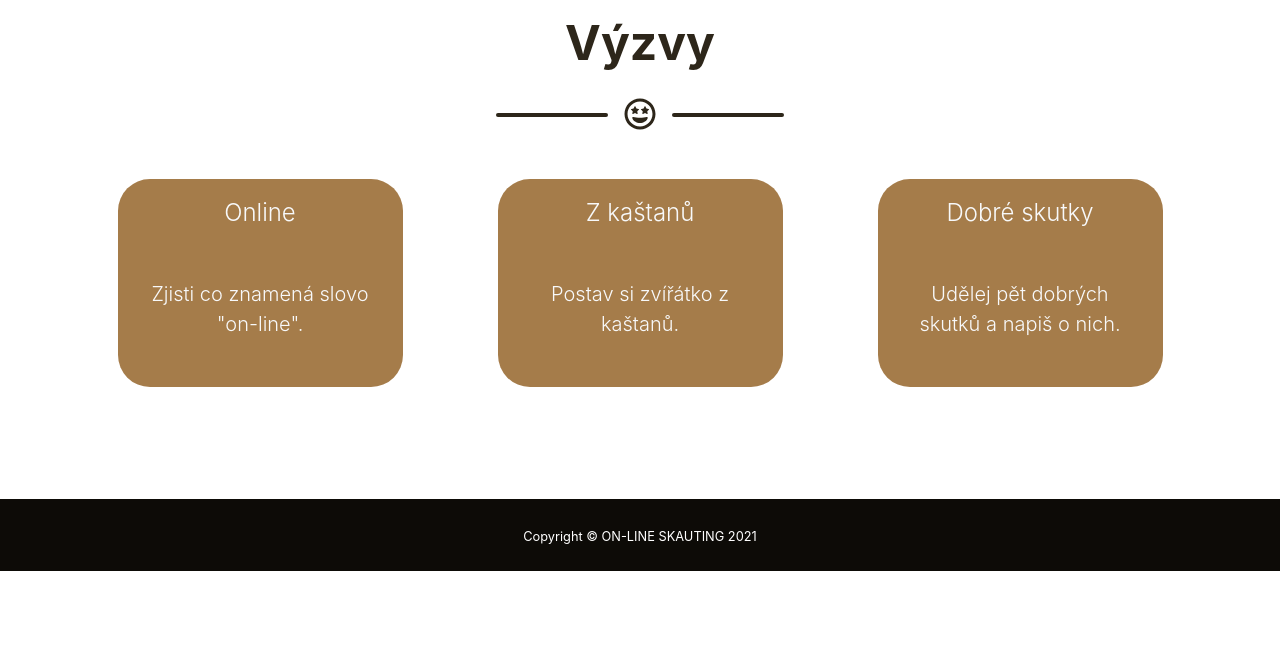
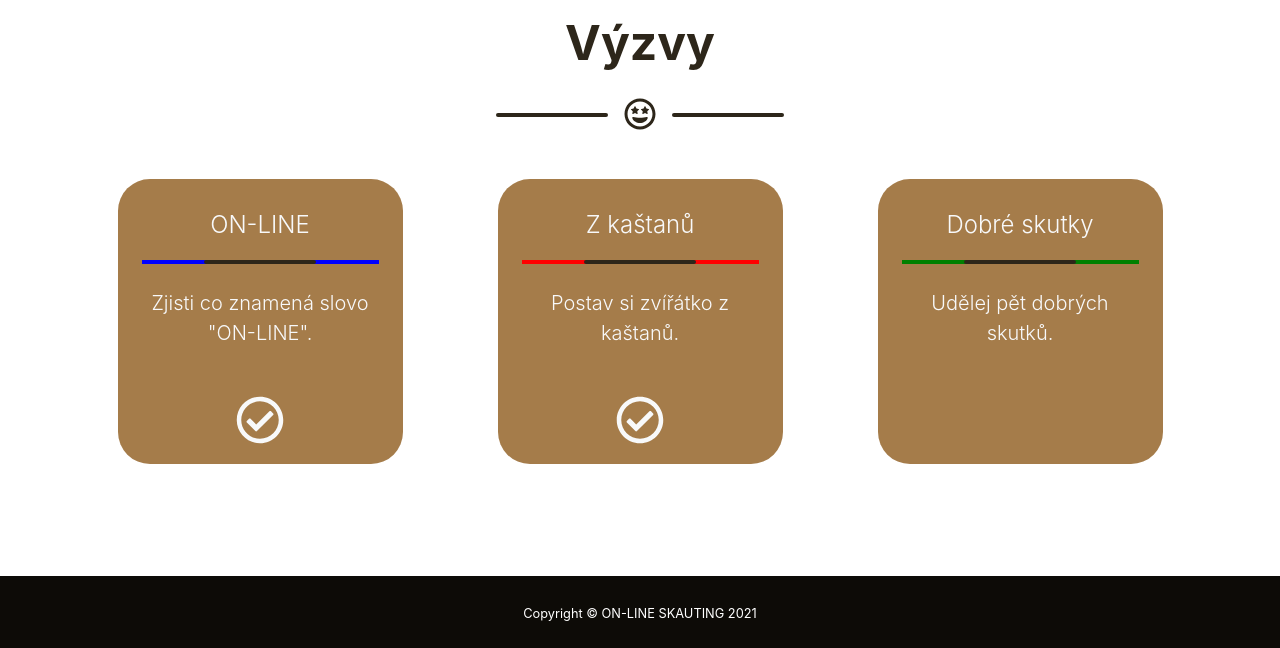
Before and after one commit to Darfreed/onlineskauting, a Django app: page /accounts/challenges in a window 1280 px wide. Shown: the part 177-825 px from the top of the page. Before the commit the page ends 748 px from the top, so only its background shows below. Run offline with Django 3.2, Linux system fonts and the light colour scheme; a user stored in the database is signed in; data comes from the database, SQL or seed files in the repository; some libraries are stand-ins or nearby versions; some web fonts are replaced.

Commit message:
vypis vyzev

```diff
--- a/static/css/main.css
+++ b/static/css/main.css
@@ -66,3 +66,27 @@ textarea{
     height:auto;
     margin: 0 auto;
 }
+
+.nazev_vyzvy{
+    font-size: 1.5rem;
+    margin: 1rem;
+    margin-top: 2rem;
+}
+
+.divider-blue{
+    background-color: blue;
+}
+
+.divider-red{
+    background-color: red;
+}
+
+.divider-green{
+    background-color: green;
+}
+
+.splneno{
+    width: 3rem !important;
+    height: 3rem !important;
+    margin-bottom: 1rem;
+}
--- a/website/admin.py
+++ b/website/admin.py
@@ -3,5 +3,6 @@ from .models import *
 
 admin.site.register(Post)
 admin.site.register(UserProfile)
-admin.site.register(Challenge)
-admin.site.register(Category)
+admin.site.register(Challenge_ZN)
+admin.site.register(Challenge_SC)
+admin.site.register(Challenge_PR)
--- a/website/models.py
+++ b/website/models.py
@@ -1,22 +1,14 @@
 from django.db import models
 from django.utils import timezone
 from django.contrib.auth.models import User
-from enum import Enum
 
-class Category(models.Model):
-    ZNALOSTI = 'ZN'
-    SCHOPNOSTI = 'SC'
-    PRATELSTVI = 'PR'
-    CATEGORY_CHOICES = (
-        (ZNALOSTI, 'Znalosti'),
-        (SCHOPNOSTI, 'Schopnosti'),
-        (PRATELSTVI, 'Přátelství'),
-    )
-    category = models.CharField(max_length=2,choices=CATEGORY_CHOICES, default=ZNALOSTI, unique=True)
+class UserProfile(models.Model):
+    nickname = models.CharField(max_length=50, blank=True, null=True, unique=True)
+    user = models.OneToOneField(User, on_delete=models.CASCADE, related_name="profile")
+    bio = models.TextField(blank=True, null=True)
 
     def __str__(self):
-        return self.category
-
+        return self.nickname
 
 class Post(models.Model):
     autor = models.ForeignKey("UserProfile", on_delete=models.CASCADE, related_name="post")
@@ -30,19 +22,26 @@ class Post(models.Model):
     class Meta:
         ordering = ['-datum']
 
-class UserProfile(models.Model):
-    nickname = models.CharField(max_length=50, blank=True, null=True, unique=True)
-    user = models.OneToOneField(User, on_delete=models.CASCADE, related_name="profile")
-    bio = models.TextField(blank=True, null=True)
-
-    def __str__(self):
-        return self.nickname
-
-class Challenge(models.Model):
+class Challenge_ZN(models.Model):
     splněno = models.ManyToManyField(UserProfile,blank=True, null=True)
     nazev = models.CharField(max_length=60)
     text = models.TextField()
-    kategorie =  models.ForeignKey("Category", on_delete=models.CASCADE,)
 
     def __str__(self):
         return self.nazev
+
+class Challenge_SC(models.Model):
+    splneno = models.ManyToManyField(UserProfile,blank=True, null=True)
+    nazev = models.CharField(max_length=60)
+    text = models.TextField()
+
+    def __str__(self):
+        return self.nazev
+
+class Challenge_PR(models.Model):
+    splněno = models.ManyToManyField(UserProfile,blank=True, null=True)
+    nazev = models.CharField(max_length=60)
+    text = models.TextField()
+
+    def __str__(self):
+        return self.nazev
--- a/website/templates/website/accounts/challenges.html
+++ b/website/templates/website/accounts/challenges.html
@@ -19,20 +19,38 @@
         <div class="row">
         {% for vyzva in znalosti_list %}
             <div class="col-lg-3 rounded bg-primary text-light vyzva">
-                <p class="pre-wrap lead autor">{{ vyzva.nazev }}</p>
+                <h3 class="pre-wrap lead nazev_vyzvy">{{ vyzva.nazev }}</h3>
+                <div class="divider-custom divider-blue">
+                    <div class="divider-custom-line"></div>
+                </div>
                 <p class="pre-wrap lead">{{ vyzva.text }}</p>
+                <i class="far fa-check-circle splneno"></i>
             </div>
         {% endfor %}
         {% for vyzva in schopnosti_list %}
             <div class="col-lg-3 rounded bg-primary text-light vyzva">
-                <p class="pre-wrap lead autor">{{ vyzva.nazev }}</p>
+                <h3 class="pre-wrap lead nazev_vyzvy">{{ vyzva.nazev }}</h3>
+                <div class="divider-custom divider-red">
+                    <div class="divider-custom-line"></div>
+                </div>
                 <p class="pre-wrap lead">{{ vyzva.text }}</p>
+                <i class="far fa-check-circle splneno"></i>
             </div>
         {% endfor %}
         {% for vyzva in pratelstvi_list %}
-            <div class="col-lg-3  rounded bg-primary text-light vyzva">
-                <p class="pre-wrap lead autor">{{ vyzva.nazev }}</p>
-                <p class="pre-wrap lead">{{ vyzva.text }}</p>
+            <div class="col-lg-3 vyzva rounded bg-primary text-light">
+                <div class="">
+                    <h3 class="pre-wrap lead nazev_vyzvy">{{ vyzva.nazev }}</h3>
+                    <div class="divider-custom divider-green">
+                        <div class="divider-custom-line"></div>
+                    </div>
+                    {% with profile=user.profile%}
+                    <p class="pre-wrap lead">{{ vyzva.text }}</p>
+                    {% if vyzva.splneno == profile.id %}
+                        <i class="far fa-fw fa-check-circle splneno"></i>
+                    {% endif%}
+                    {% endwith %}
+                </div>
             </div>
         {% endfor %}
         </div>
--- a/website/templates/website/accounts/forum.html
+++ b/website/templates/website/accounts/forum.html
@@ -24,7 +24,7 @@
                         {% csrf_token %}
                         <textarea name="text" rows="2" cols="10"></textarea>
                         <input type="hidden" id="autor" name="autor" value={{profile.id|default:""}}>
-                        <label for="vyzva">K výzvě</label>
+                        <label for="vyzva">Řešení výzvy</label>
                         <input type="checkbox" id="vyzva" name="vyzva" value='True'>
                         <button class="btn btn-outline-light btn-social mx-1" type="submit"><i class="fas fa-fw fa-comment"></i></i></button>
                     </form>
@@ -36,6 +36,7 @@
         <div class="row post_list">
             <div class="col-lg-8 rounded bg-primary text-light post">
                 <p class="pre-wrap lead autor">{{ post.autor }}</p>
+                {{ post.datum }}
                 <p class="pre-wrap lead">{{ post.text }}</p>
             </div>
         </div>
--- a/website/templates/website/index.html
+++ b/website/templates/website/index.html
@@ -132,7 +132,7 @@
                 <h4 class="mb-4">NA INTERNETU</h4>
                 <a class="btn btn-outline-light btn-social mx-1" href="https://opavsketkanicky.skauting.cz"><i class="fas fa-fw fa-globe"></i></a>
                 <a class="btn btn-outline-light btn-social mx-1" href="mailto:tkanicky.opava@gmail.com"><i class="fas fa-fw fa-at"></i></a>
-                <a class="btn btn-outline-light btn-social mx-1" href="https://github.com/Darfreed/onlineskaut"><i class="fab fa-fw fa-github"></i></a>
+                <a class="btn btn-outline-light btn-social mx-1" href="https://github.com/Darfreed/onlineskauting"><i class="fab fa-fw fa-github"></i></a>
             </div>
         </div>
     </div>
--- a/website/views.py
+++ b/website/views.py
@@ -5,8 +5,9 @@ from django.http import HttpRequest, HttpResponse
 from django.contrib.auth.forms import UserCreationForm
 from django.urls import reverse_lazy
 from django.views import generic
-from .models import Post, Challenge
+from .models import Post, Challenge_ZN, Challenge_SC, Challenge_PR
 from django.utils import timezone
+import datetime, math
 
 def index(request: HttpRequest) -> HttpResponse:
     return render(request, '../website/index.html', {})
@@ -21,10 +22,19 @@ class ProfileView(LoginRequiredMixin, TemplateView):
 
 class ChallengesView(LoginRequiredMixin, TemplateView):
     template_name = "accounts/challenges.html"
+
     def get(self, request, *args, **kwargs):
-        znalosti= Challenge.objects.filter(kategorie=1)
-        schopnosti= Challenge.objects.filter(kategorie=2)
-        pratelstvi= Challenge.objects.filter(kategorie=3)
+        time = datetime.datetime.now()
+        week = int(time.strftime("%V"))
+        zn_count = Challenge_ZN.objects.all().count()
+        zn_id = int((week / zn_count - math.floor(week / zn_count))*zn_count+1)
+        sc_count = Challenge_SC.objects.all().count()
+        sc_id = int((week / sc_count - math.floor(week / sc_count))*sc_count+1)
+        pr_count = Challenge_PR.objects.all().count()
+        pr_id = int((week / pr_count - math.floor(week / pr_count))*pr_count+1)
+        znalosti= Challenge_ZN.objects.filter(id=zn_id)
+        schopnosti= Challenge_SC.objects.filter(id=sc_id)
+        pratelstvi= Challenge_PR.objects.filter(id=pr_id)
         context = {
             'znalosti_list': znalosti,
             'schopnosti_list': schopnosti,
@@ -35,7 +45,7 @@ class ChallengesView(LoginRequiredMixin, TemplateView):
 class ForumView(LoginRequiredMixin, TemplateView):
     template_name = "accounts/forum.html"
     def get(self, request, *args, **kwargs):
-        posts = Post.objects.all()
+        posts = Post.objects.filter(vyzva=False)
         context = {
             'post_list': posts,
         }
```
Also changed, not shown: website/templates/website/accounts/profile.html (+16 -16 lines), db.sqlite3, static/images/dot_blue.png, static/images/dot_green.png, static/images/dot_none.png (added), static/images/dot_red.png, static/images/pln_vyzvy.png, website/migrations/0006_auto_20210112_1238.py (added).
